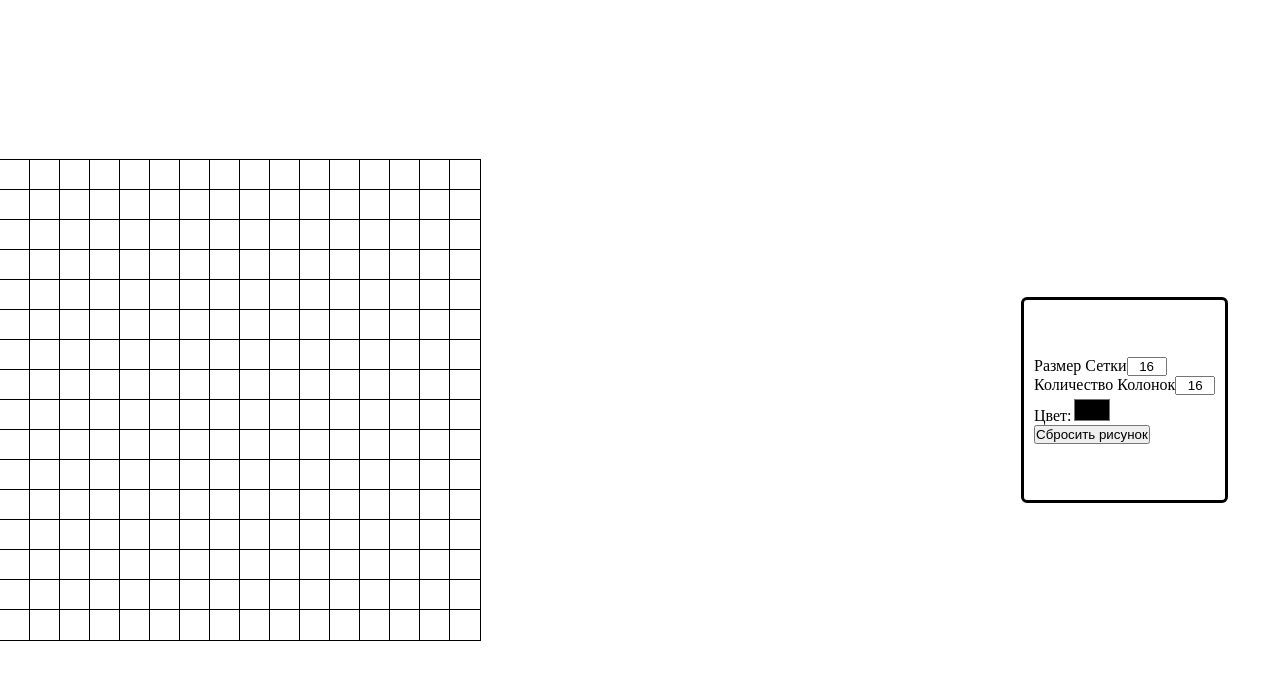
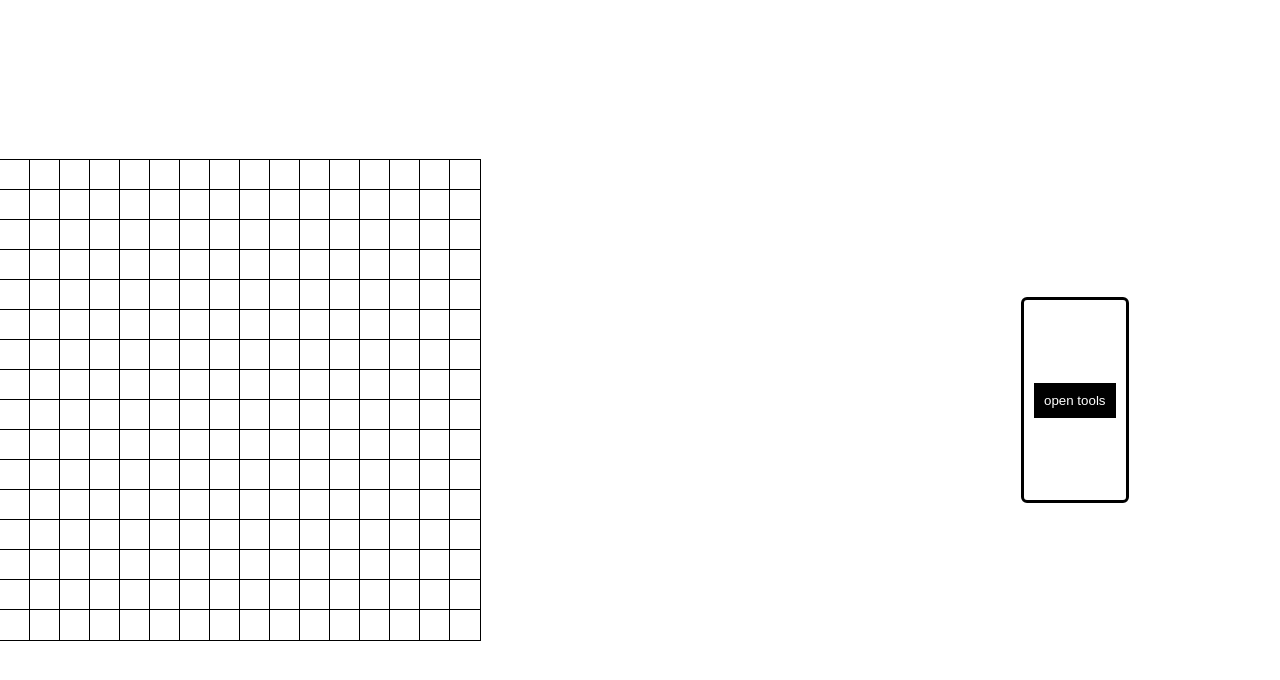
Before and after one commit to kaktusbezcherepa/paint-app, a React (Vite) app: page / in a window 1280 px wide. Shown: the top 680 px of the page. Built offline with nearby package versions, Linux system fonts and the light colour scheme.

Commit message:
features

```diff
--- a/index.html
+++ b/index.html
@@ -2,7 +2,7 @@
 <html lang="ru">
   <head>
     <meta charset="UTF-8" />
-    <meta name="viewport" content="width=device-width, initial-scale=1.0" />
+    <meta name="viewport" content="width=device-width, initial-scale=1, maximum-scale=1, user-scalable=no">
     <title>pain app</title>
   </head>
   <body>
--- a/src/App.tsx
+++ b/src/App.tsx
@@ -1,6 +1,7 @@
 import PixelGrid from "./widget/PixelGrid/PixelGrid";
 import ControlPanel from "./widget/ControlPanel/ControlPanel";
-import {useState} from "react";
+import { useState } from "react";
+import UniversalButton from "./ui/UniversalButton";
 import "./App.css";
 
 const App: React.FC = () => {
@@ -8,11 +9,11 @@ const App: React.FC = () => {
   const [columns, setColumns] = useState(16);
   const [currentColor, setCurrentColor] = useState("#000");
   const [resetTrigger, setRestTrigger] = useState(0);
+  const [isOpenModalTools, setIsOpenModalTools] = useState(false);
 
   const handleReset = () => {
     setRestTrigger((prev) => prev + 1);
   };
-
 
   return (
     <div className="app__container">
@@ -23,7 +24,10 @@ const App: React.FC = () => {
         columns={columns}
       />
       <div className="control__panel__container">
+        {isOpenModalTools ? (
+            <div className="">
           <ControlPanel
+          closeModal={() => setIsOpenModalTools(false)}
             onReset={handleReset}
             currentColor={currentColor}
             onColorChange={setCurrentColor}
@@ -33,6 +37,12 @@ const App: React.FC = () => {
             onRowsChange={setRows}
           />
           </div>
+        ) : (
+          <div className="modal__tools">
+            <UniversalButton buttonText="open tools" onClose={() => setIsOpenModalTools(true)}/>
+          </div>
+        )}
+      </div>
     </div>
   );
 };
--- a/src/components/GridControlSize/GridControlSize.tsx
+++ b/src/components/GridControlSize/GridControlSize.tsx
@@ -1,53 +1,50 @@
-import { useEffect } from 'react';
-import { useState } from "react";
-import handleInput from '../../helpers/handleInput';
-import "./GridControlSize.css"
+import { useEffect } from "react";
+import useControlledInput from "../../hooks/useControlledInput";
+import "./GridControlSize.css";
 
 interface GridControlsSizeProps {
   rows: number;
   columns: number;
   onRowsChange: (rows: number) => void;
-    onColumnsChange: (columns : number) => void;
+  onColumnsChange: (columns: number) => void;
 }
 
+const GridControlSize: React.FC<GridControlsSizeProps> = ({
+  rows,
+  columns,
+  onRowsChange,
+  onColumnsChange,
+}) => {
 
-const GridControlSize: React.FC<GridControlsSizeProps> = ({ rows, columns, onRowsChange, onColumnsChange }) => {
 
-  const [inputRows, setInputRows] = useState(rows.toString())
-  const [inputColumns, setInputColumns] = useState(columns.toString())
+  const { value: inputRows, onChange: handleRowsChange } = useControlledInput(
+    rows.toString(),
+    onRowsChange
+  );
+  const { value: inputColumns, onChange: handleColumnsChange } =
+    useControlledInput(columns.toString(), onColumnsChange);
 
 
     useEffect(() => {
-    console.log(inputRows)
-  })
-
-  useEffect(() => {
-    setInputRows(rows.toString())
-  }, [rows])
-
-  useEffect(() => {
-    setInputColumns(columns.toString())
-  }, [columns])
+    console.log(inputRows);
+  });
 
   return (
-    <div className='controls'>
+    <div className="controls">
       <label>
         Размер Сетки
-            <input type='text'
-            value={inputRows}
-            onChange={(e) => handleInput(e.target.value, setInputRows, onRowsChange)}
-            />
+        <input type="text" value={inputRows} onChange={handleRowsChange} />
       </label>
       <label>
         Количество Колонок
-            <input type="text"
+        <input
+          type="text"
           value={inputColumns}
-            onChange={(e) => handleInput(e.target.value, setInputColumns, onColumnsChange)}
-
+          onChange={handleColumnsChange}
         />
       </label>
     </div>
-  )
-}
+  );
+};
 
-export default GridControlSize
+export default GridControlSize;
--- /dev/null
+++ b/src/hooks/useControlledInput.ts
@@ -0,0 +1,28 @@
+import handleInput from "../helpers/handleInput"
+import React, { useCallback, useEffect, useState } from "react"
+
+type UseControlledInputType = {
+    value: string,
+    onChange: (e: React.ChangeEvent<HTMLInputElement>) => void
+}
+
+const useControlledInput = (
+    initialValue : string,
+    onValueChange: (value: number) => void
+): UseControlledInputType => {
+
+
+    const [value, setValue] = useState(initialValue)
+
+    useEffect(() => {
+        setValue(initialValue)
+    }, [initialValue])
+
+    const onChange = useCallback((e: React.ChangeEvent<HTMLInputElement>) => {
+        handleInput(e.target.value, setValue, onValueChange)
+    }, [onValueChange])
+
+    return { value, onChange }
+}
+
+export default useControlledInput
--- a/src/ui/ResetButton.tsx
+++ /dev/null
@@ -1,16 +0,0 @@
-import React from 'react'
-
-interface ResetButtonProps{
-  onReset: () => void;
-}
-
-const ResetButton: React.FC<ResetButtonProps> = ({ onReset }) => {
-  return (
-    <button onClick={onReset}>
-      Сбросить рисунок
-    </button>
-  )
-}
-
-
-export default ResetButton
--- /dev/null
+++ b/src/ui/UniversalButton.css
@@ -0,0 +1,6 @@
+.reset__button {
+    background-color: black;
+    color: white;
+    border: none;
+    padding: 10px;
+}
--- /dev/null
+++ b/src/ui/UniversalButton.tsx
@@ -0,0 +1,19 @@
+import React from 'react'
+import "./UniversalButton.css"
+
+interface UniversalButtonProps{
+  buttonText : string;
+  onReset ?: () => void;
+  onClose ?: () => void
+}
+
+const UniversalButton: React.FC<UniversalButtonProps> = ({ onReset, buttonText, onClose }) => {
+  return (
+    <button className='reset__button' onClick={onReset || onClose}>
+      {buttonText}
+    </button>
+  )
+}
+
+
+export default UniversalButton
--- a/src/widget/ControlPanel/ControlPanel.tsx
+++ b/src/widget/ControlPanel/ControlPanel.tsx
@@ -1,7 +1,7 @@
 import React, { useEffect } from 'react'
 import GridControlSize from '../../components/GridControlSize/GridControlSize'
 import ColorSelector from '../../components/ColorSelector/ColorSelector';
-import ResetButton from '../../ui/ResetButton';
+import UniversalButton from '../../ui/UniversalButton';
 
 interface ControlPanelProps {
     currentColor: string;
@@ -11,6 +11,7 @@ interface ControlPanelProps {
     onColumnsChange: (columns: number) => void;
     onColorChange: (currentColor: string) => void;
     onReset: () => void;
+    closeModal: (value: boolean) => void;
   }
 
 const ControlPanel: React.FC<ControlPanelProps> = ({
@@ -20,7 +21,8 @@ const ControlPanel: React.FC<ControlPanelProps> = ({
     onRowsChange,
     currentColor,
     onColorChange,
-    onReset
+    onReset,
+    closeModal
 }) => {
 
 useEffect(() => {
@@ -29,6 +31,7 @@ useEffect(() => {
 
   return (
     <div>
+      <UniversalButton onClose={() => closeModal(false)} buttonText='закрыть модалку'/>
       <GridControlSize
       rows={rows}
       columns={columns}
@@ -36,7 +39,7 @@ useEffect(() => {
       onColumnsChange={onColumnsChange}
       />
       <ColorSelector  currentColor={currentColor} onColorChange={onColorChange}/>
-      <ResetButton onReset={onReset}/>
+      <UniversalButton onReset={onReset} buttonText='Сбросить рисунок'/>
     </div>
   )
 }
```
Lines whose indentation alone changed are shown as unchanged.
